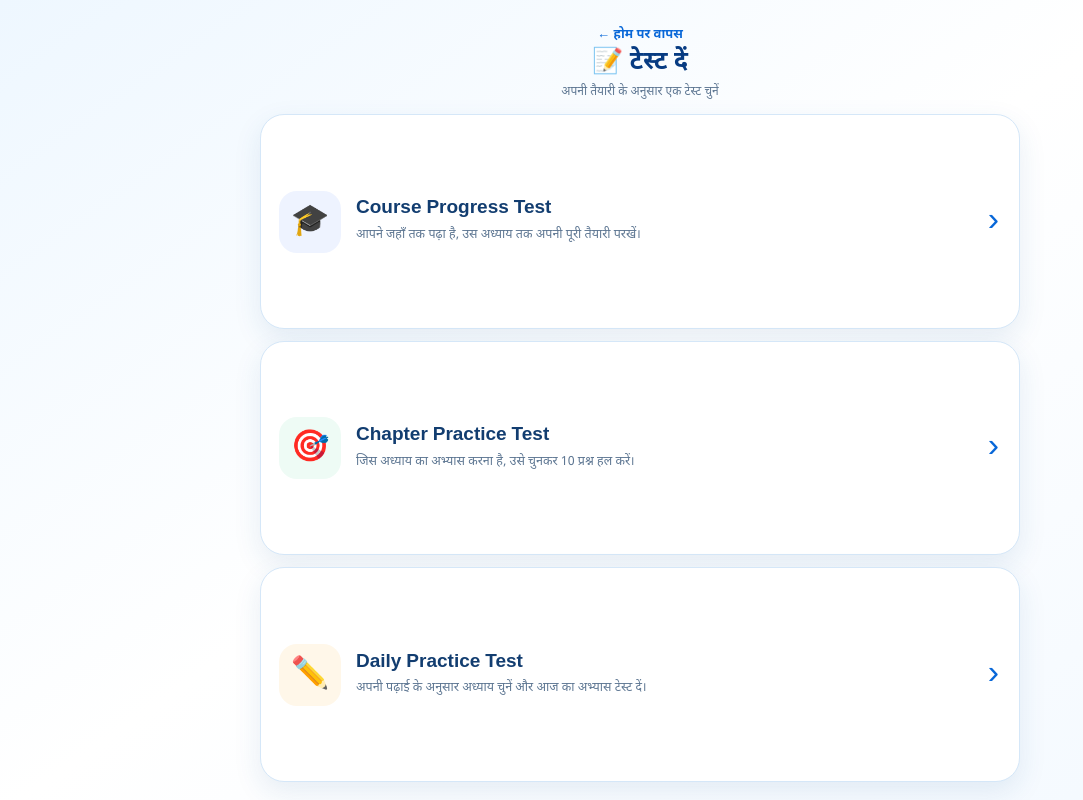
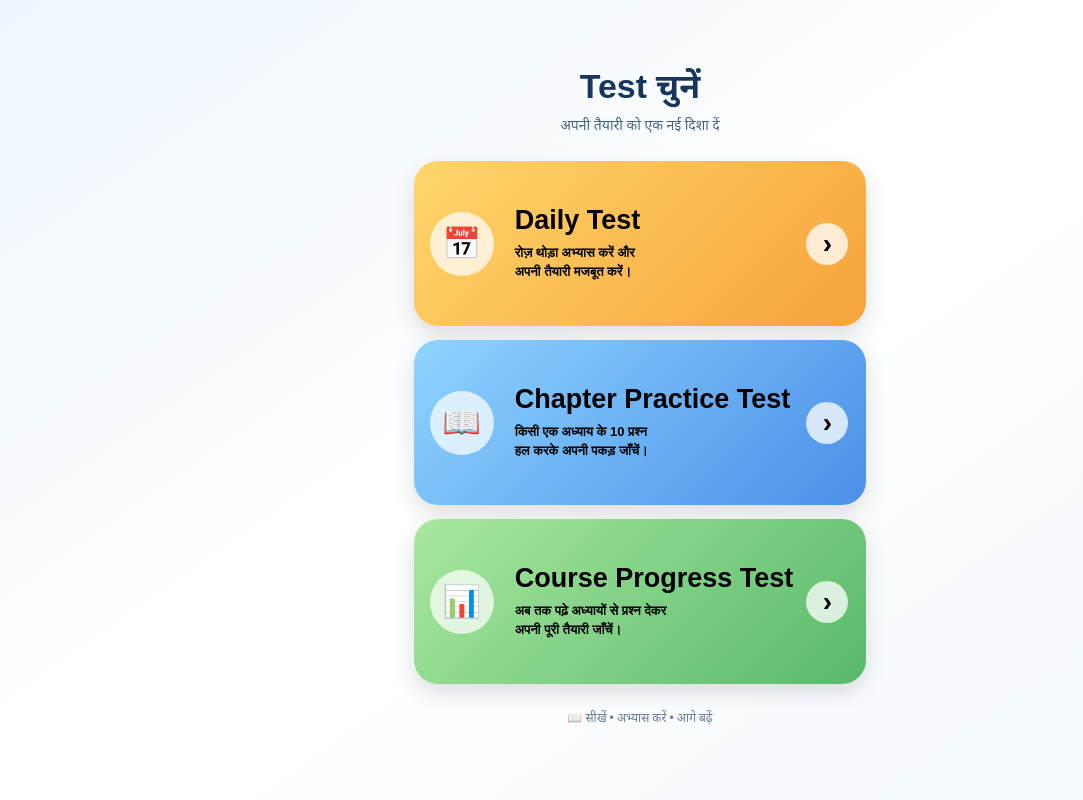
Before and after one commit to rajeshsahu31-cyber/Ganit-Setu-App, a plain HTML site: page student/test-types.html in a window 1280 px wide. Shown: the whole page, without its empty margins (0-1083 px from the left). Drawn offline with Linux system fonts and the light colour scheme.

Commit message:
Update test-types.html

```diff
--- a/student/test-types.html
+++ b/student/test-types.html
@@ -123,40 +123,122 @@ body{
   .test-choice::after{right:12px;font-size:28px}
 }
 </style>
+
+<style id="gs-test-selection-final">
+  .gs-test-selection {
+    min-height: calc(100vh - 90px);
+    padding: 18px 14px 28px;
+    display:flex;
+    flex-direction:column;
+    box-sizing:border-box;
+  }
+  .gs-test-selection h1 {
+    text-align:center;
+    margin:4px 0 5px;
+    font-size:clamp(24px,7vw,34px);
+    font-weight:900;
+  }
+  .gs-test-selection .sub {
+    text-align:center;
+    margin:0 0 18px;
+    font-size:14px;
+    opacity:.78;
+  }
+  .gs-test-card {
+    width:100%;
+    min-height:150px;
+    border:0;
+    border-radius:24px;
+    margin:7px 0;
+    padding:18px 16px;
+    display:grid;
+    grid-template-columns:72px 1fr 44px;
+    align-items:center;
+    gap:13px;
+    text-align:left;
+    cursor:pointer;
+    box-shadow:0 9px 22px rgba(0,0,0,.13);
+    transition:transform .15s ease;
+    box-sizing:border-box;
+  }
+  .gs-test-card:active { transform:scale(.985); }
+  .gs-test-icon {
+    width:64px;height:64px;border-radius:50%;
+    display:grid;place-items:center;
+    font-size:31px;
+    background:rgba(255,255,255,.72);
+  }
+  .gs-test-card h2 {
+    margin:0 0 8px;
+    font-size:clamp(19px,5.3vw,27px);
+    font-weight:900;
+  }
+  .gs-test-card p {
+    margin:0;
+    font-size:13px;
+    line-height:1.45;
+    font-weight:600;
+  }
+  .gs-test-arrow {
+    width:42px;height:42px;border-radius:50%;
+    display:grid;place-items:center;
+    background:rgba(255,255,255,.76);
+    font-size:28px;font-weight:900;
+  }
+  .gs-daily { background:linear-gradient(135deg,#ffd66b,#f6a33b); }
+  .gs-chapter { background:linear-gradient(135deg,#8ed4ff,#4b8fe8); }
+  .gs-course { background:linear-gradient(135deg,#a9e8a0,#58b96b); }
+  .gs-test-footer {
+    margin-top:auto;
+    text-align:center;
+    padding-top:18px;
+    font-size:12px;
+    opacity:.65;
+  }
+  @media (min-width:700px) {
+    .gs-test-selection { max-width:760px; margin:auto; }
+    .gs-test-card { min-height:165px; }
+  }
+</style>
+
 </head>
 <body>
 <main class="test-page">
-  <header class="test-top">
-    <a href="home.html">← होम पर वापस</a>
-    <h1>📝 टेस्ट दें</h1>
-    <p>अपनी तैयारी के अनुसार एक टेस्ट चुनें</p>
-  </header>
 
-  <section class="test-buttons" aria-label="तीन टेस्ट">
-    <a href="course-test.html" class="test-choice choice-course">
-      <span class="test-icon">🎓</span>
-      <span class="test-content">
-        <h2>Course Progress Test</h2>
-        <p>आपने जहाँ तक पढ़ा है, उस अध्याय तक अपनी पूरी तैयारी परखें।</p>
-      </span>
-    </a>
+<section class="gs-test-selection" id="gsTestSelection">
+  <h1>Test चुनें</h1>
+  <p class="sub">अपनी तैयारी को एक नई दिशा दें</p>
 
-    <a href="chapter-test.html" class="test-choice choice-chapter">
-      <span class="test-icon">🎯</span>
-      <span class="test-content">
-        <h2>Chapter Practice Test</h2>
-        <p>जिस अध्याय का अभ्यास करना है, उसे चुनकर 10 प्रश्न हल करें।</p>
-      </span>
-    </a>
+  <button class="gs-test-card gs-daily" type="button" data-test="daily">
+    <span class="gs-test-icon">📅</span>
+    <span>
+      <h2>Daily Test</h2>
+      <p>रोज़ थोड़ा अभ्यास करें और<br>अपनी तैयारी मजबूत करें।</p>
+    </span>
+    <span class="gs-test-arrow">›</span>
+  </button>
 
-    <a href="daily-question.html" class="test-choice choice-daily">
-      <span class="test-icon">✏️</span>
-      <span class="test-content">
-        <h2>Daily Practice Test</h2>
-        <p>अपनी पढ़ाई के अनुसार अध्याय चुनें और आज का अभ्यास टेस्ट दें।</p>
-      </span>
-    </a>
-  </section>
+  <button class="gs-test-card gs-chapter" type="button" data-test="chapter">
+    <span class="gs-test-icon">📖</span>
+    <span>
+      <h2>Chapter Practice Test</h2>
+      <p>किसी एक अध्याय के 10 प्रश्न<br>हल करके अपनी पकड़ जाँचें।</p>
+    </span>
+    <span class="gs-test-arrow">›</span>
+  </button>
+
+  <button class="gs-test-card gs-course" type="button" data-test="course">
+    <span class="gs-test-icon">📊</span>
+    <span>
+      <h2>Course Progress Test</h2>
+      <p>अब तक पढ़े अध्यायों से प्रश्न देकर<br>अपनी पूरी तैयारी जाँचें।</p>
+    </span>
+    <span class="gs-test-arrow">›</span>
+  </button>
+
+  <div class="gs-test-footer">📖 सीखें • अभ्यास करें • आगे बढ़ें</div>
+</section>
+
 </main>
 </body>
 </html>
```
